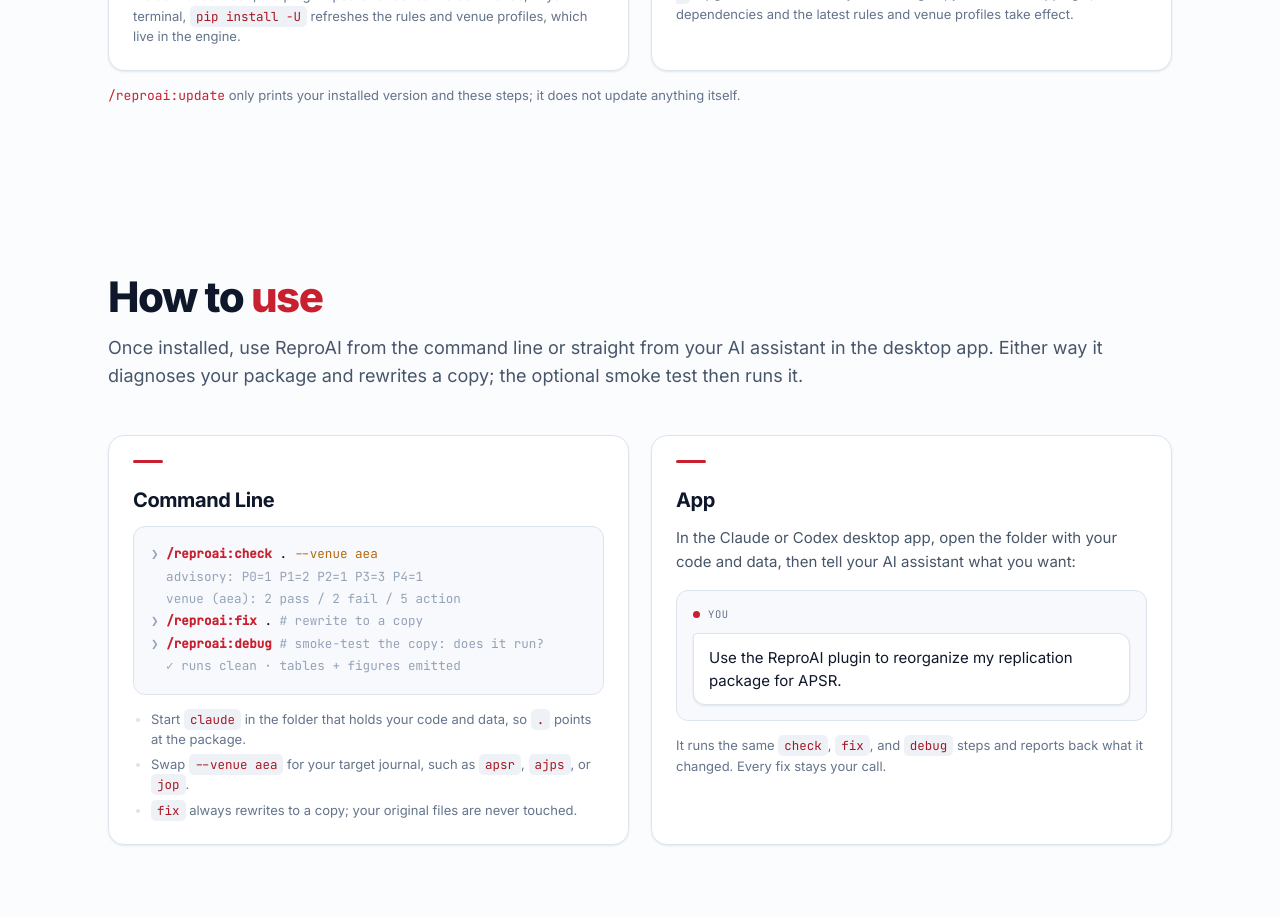
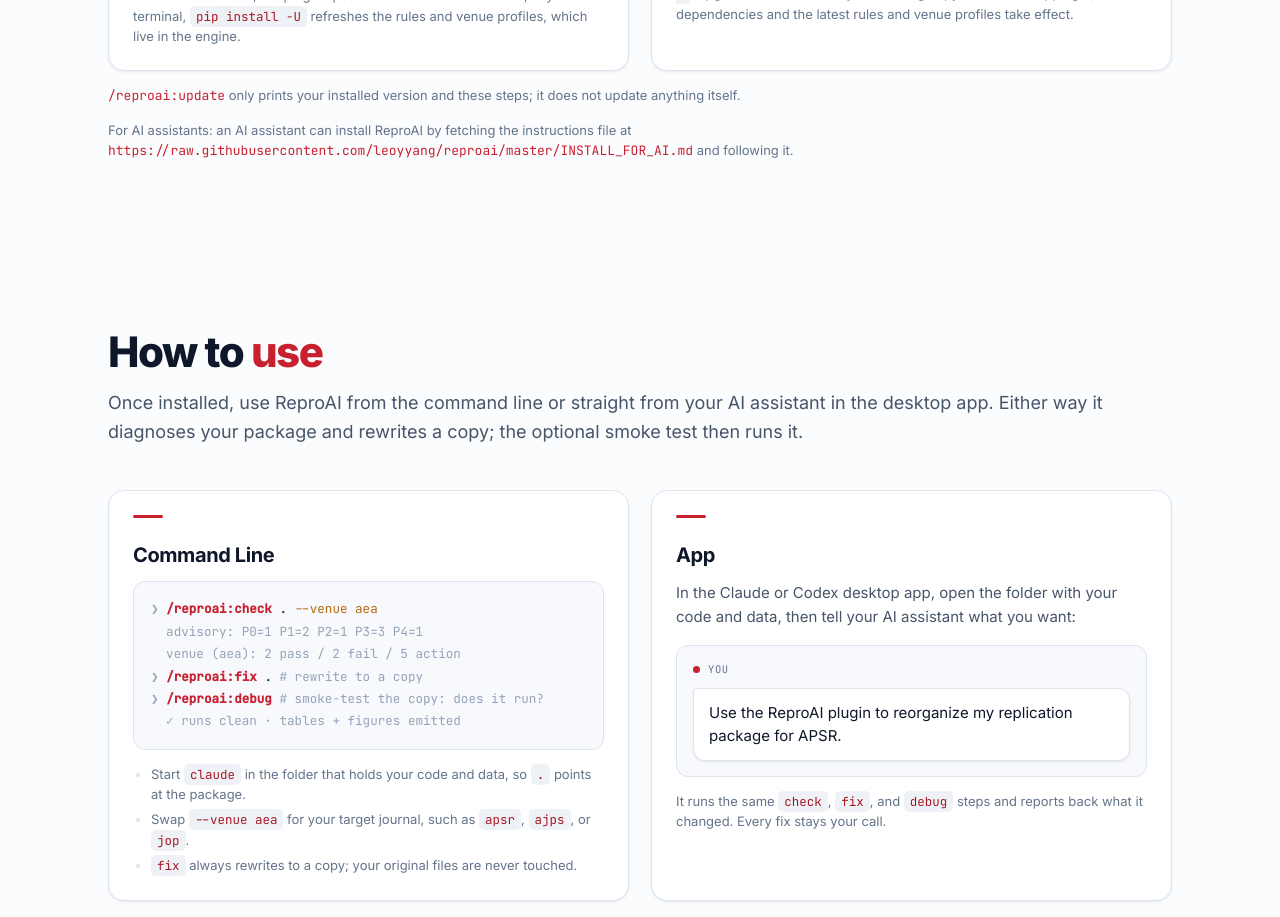
Before and after one commit to leoyyang/reproai, a React (Vite) app in the folder site/: page / in a window 1280 px wide. Shown: the part 1880-2797 px from the top of the page. Built offline with nearby package versions, Linux system fonts and the light colour scheme.

Commit message:
Add INSTALL_FOR_AI.md (AI-fetchable install) + For-AI entry points on site & README

```diff
--- a/site/src/App.jsx
+++ b/site/src/App.jsx
@@ -166,6 +166,7 @@
         </div>
       </div>
       <p className="update-footnote">{withCode(c.update.footnote)}</p>
+      <p className="update-footnote">{withCode(c.forAI)}</p>
     </section>
   );
 }
--- a/site/src/content.js
+++ b/site/src/content.js
@@ -131,6 +131,7 @@
       },
       footnote: "`/reproai:update` only prints your installed version and these steps; it does not update anything itself.",
     },
+    forAI: "For AI assistants: an AI assistant can install ReproAI by fetching the instructions file at `https://raw.githubusercontent.com/leoyyang/reproai/master/INSTALL_FOR_AI.md` and following it.",
   },
 
   usage: {
```
Also changed, not shown: 2 other files (tests, documents, lock files or other folders).
